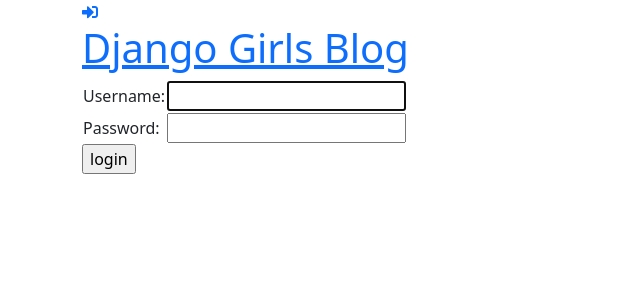
After one commit to syrniellow/my-first-blog, a Django app: page /accounts/login/ in a window 1280 px wide. The commit adds this page. Shown: the top 300 px of the page, without its empty margins (0-640 px from the left). Run offline with Django 3.2, Linux system fonts and the light colour scheme.

Commit message:
Adding authorization view

```diff
--- a/blog/templates/blog/base.html
+++ b/blog/templates/blog/base.html
@@ -6,14 +6,17 @@
         <link rel="stylesheet" href="https://cdn.jsdelivr.net/npm/bootstrap@5.1.3/dist/css/bootstrap.min.css" integrity="sha384-1BmE4kWBq78iYhFldvKuhfTAU6auU8tT94WrHftjDbrCEXSU1oBoqyl2QvZ6jIW3" crossorigin="anonymous">
         <link href='//fonts.googleapis.com/css?family=Lobster&subset=latin,latin-ext' rel='stylesheet' type='text/css'>
         <link rel="stylesheet" href="{% static 'css/blog.css' %}">
+        <link rel="stylesheet" href="https://cdnjs.cloudflare.com/ajax/libs/font-awesome/5.15.3/css/all.min.css">
     </head>
     <body>
         <header class="page-header">
             <div class="container">
                 {% if user.is_authenticated %}
-                    <a href="{% url 'post_new' %}" class="top-menu">
-                        {% include './icons/file-earmark-plus.svg' %}
-                    </a>
+                    <a href="{% url 'post_new' %}" class="top-menu"><span class="fas fa-plus"></span></a>
+                    <a href="{% url 'post_draft_list' %}" class="top-menu"><span class="fa fa-edit"></span></a>
+                    <p class="top-menu">Hello {{ user.username }} <small>(<a href="{% url 'logout' %}">Log out</a>)</small></p>
+                {% else %}
+                    <a href="{% url 'login' %}" class="top-menu"><span class="fas fa-sign-in-alt"></span></a>
                 {% endif %}
                 <h1><a href="/">Django Girls Blog</a></h1>
             </div>
--- a/blog/urls.py
+++ b/blog/urls.py
@@ -6,4 +6,7 @@
     path('post/<int:pk>/', views.post_detail, name='post_detail'),
     path('post/new/', views.post_new, name='post_new'),
     path('post/<int:pk>/edit/', views.post_edit, name='post_edit'),
+    path('drafts/', views.post_draft_list, name='post_draft_list'),
+    path('post/<int:pk>/publish/', views.post_publish, name='post_publish'),
+    path('post/<pk>/remove/', views.post_remove, name='post_remove'),
 ]
--- a/mysite/settings.py
+++ b/mysite/settings.py
@@ -55,7 +55,7 @@
 TEMPLATES = [
     {
         'BACKEND': 'django.template.backends.django.DjangoTemplates',
-        'DIRS': [],
+        'DIRS': [BASE_DIR / 'templates'],
         'APP_DIRS': True,
         'OPTIONS': {
             'context_processors': [
@@ -125,3 +125,6 @@
 # https://docs.djangoproject.com/en/3.2/ref/settings/#default-auto-field
 
 DEFAULT_AUTO_FIELD = 'django.db.models.BigAutoField'
+
+LOGIN_REDIRECT_URL = '/'
+LOGOUT_REDIRECT_URL = '/'
--- a/mysite/urls.py
+++ b/mysite/urls.py
@@ -16,7 +16,12 @@
 from django.contrib import admin
 from django.urls import path, include
 
+from django.contrib.auth import views
+
+
 urlpatterns = [
     path('admin/', admin.site.urls),
-    path('', include('blog.urls'))
+    path('accounts/login/', views.LoginView.as_view(), name='login'),
+    path('accounts/logout/', views.LogoutView.as_view(), name='logout'),
+    path('', include('blog.urls')),
 ]
--- /dev/null
+++ b/templates/registration/login.html
@@ -0,0 +1,24 @@
+{% extends "blog/base.html" %}
+
+{% block content %}
+    {% if form.errors %}
+        <p>Your username and password didn't match. Please try again.</p>
+    {% endif %}
+
+    <form method="post" action="{% url 'login' %}">
+    {% csrf_token %}
+        <table>
+        <tr>
+            <td>{{ form.username.label_tag }}</td>
+            <td>{{ form.username }}</td>
+        </tr>
+        <tr>
+            <td>{{ form.password.label_tag }}</td>
+            <td>{{ form.password }}</td>
+        </tr>
+        </table>
+
+        <input type="submit" value="login" />
+        <input type="hidden" name="next" value="{{ next }}" />
+    </form>
+{% endblock %}
```
Also changed, not shown: blog/templates/blog/post_detail.html (+10 -5 lines), blog/templates/blog/post_draft_list.html (added, +11 -0 lines), blog/views.py (+23 -2 lines).
